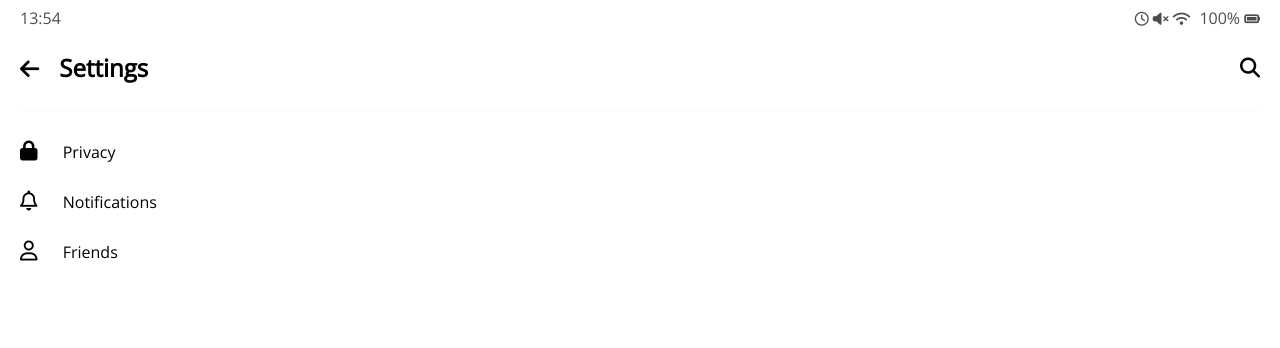
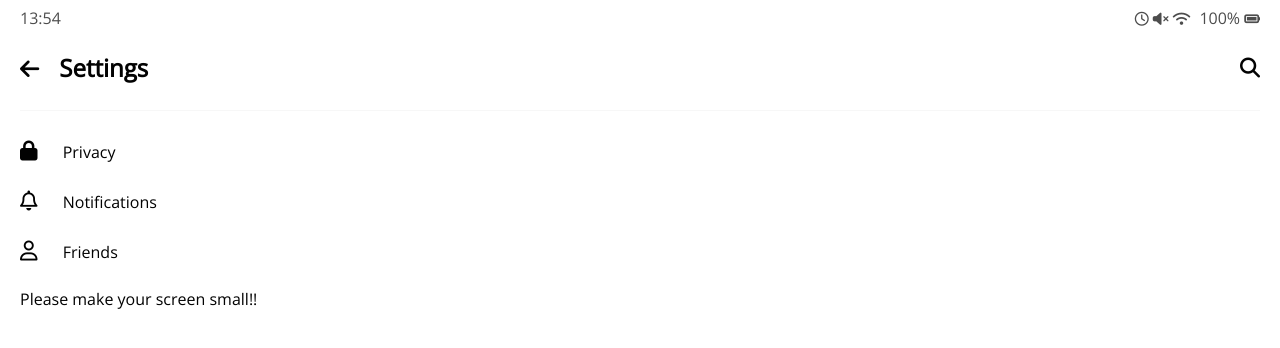
Before and after one commit to julie00lee/kakao-clone, a plain HTML site: page settings.html in a window 1280 px wide. Drawn offline with nearby package versions, Linux system fonts and the light colour scheme.

Commit message:
Update settings.html
added bigscreen class

```diff
--- a/settings.html
+++ b/settings.html
@@ -61,5 +61,8 @@
         </ul>
       </section>
     </main>
+    <div class="bigScreen">
+      <span class="bigScreen__text">Please make your screen small!!</span>
+    </div>
   </body>
 </html>
```
